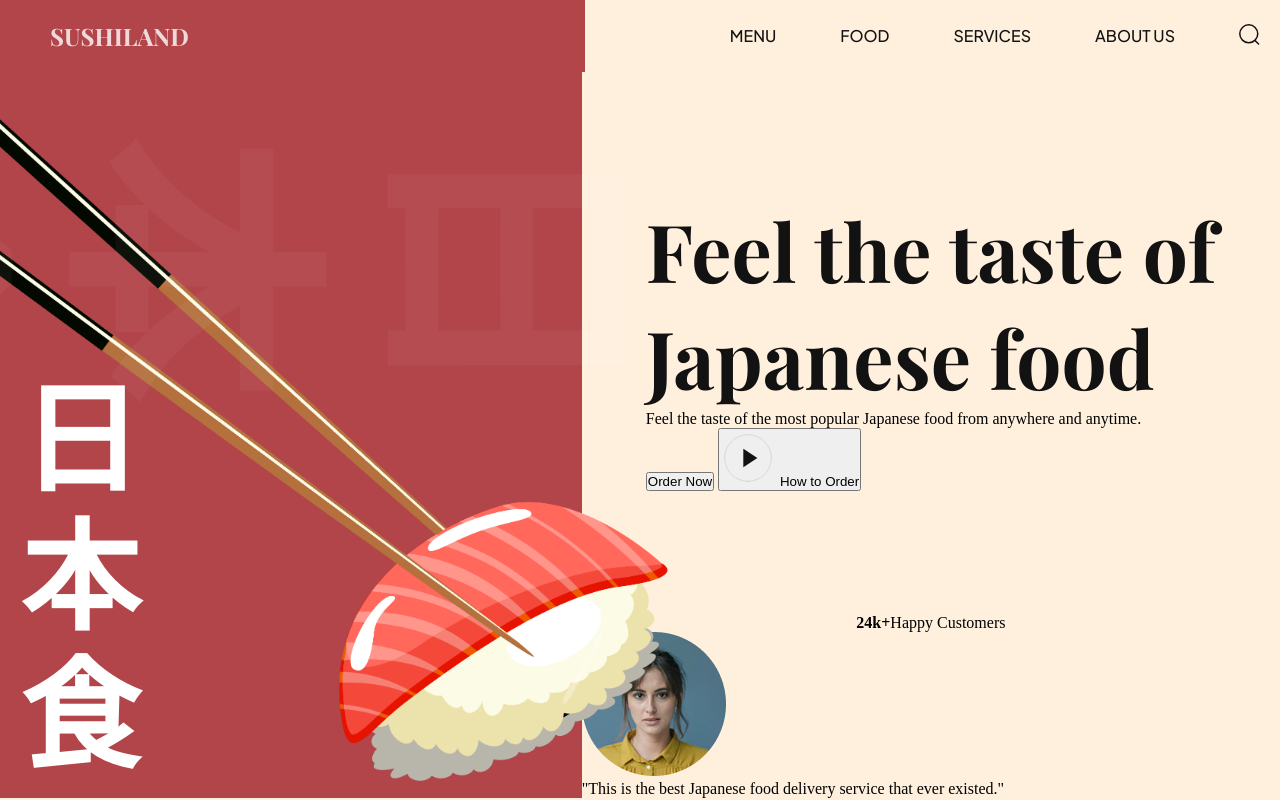
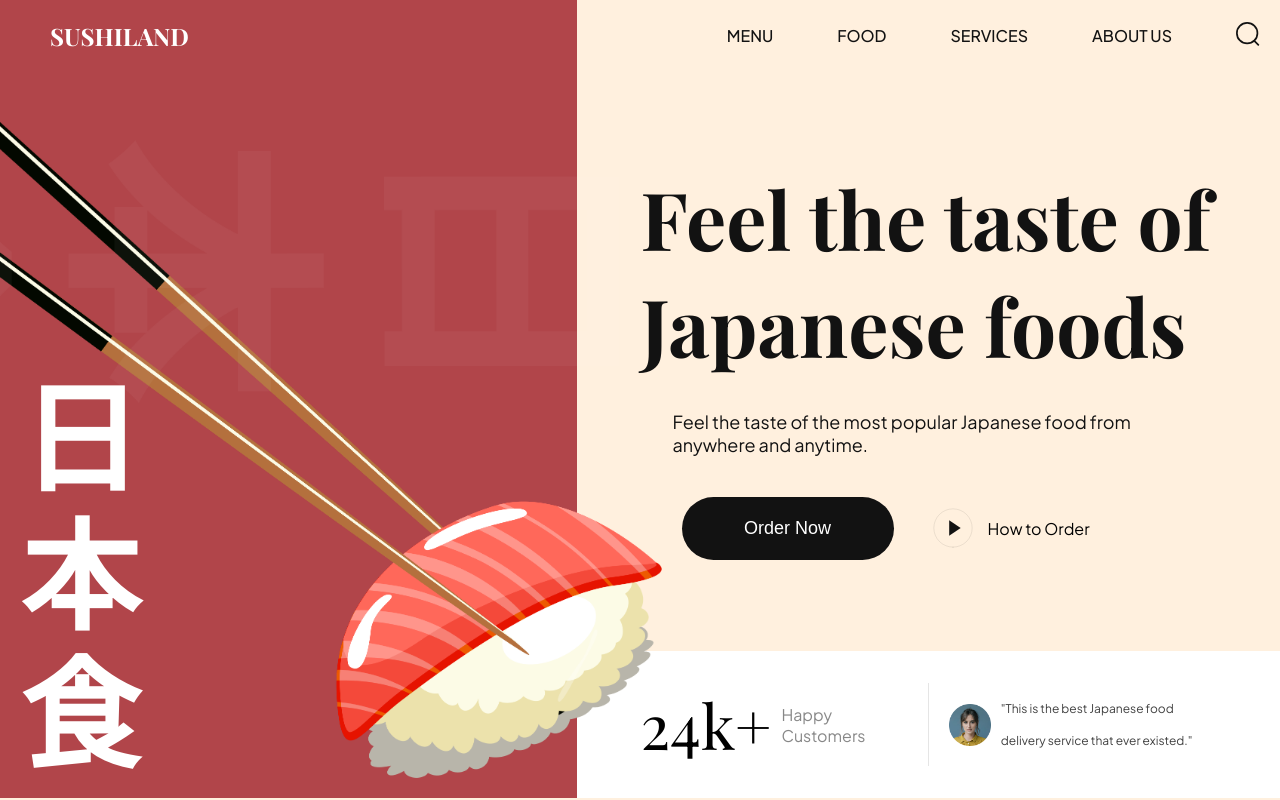
Before and after one commit to Souravbanerjeedata/sushiland-sushi-restaurant-landing-page, a website built with Vite: page index.html in a window 1280 px wide. Built offline with nearby package versions, Linux system fonts and the light colour scheme.

Commit message:
css update

```diff
--- a/css/sections/header.css
+++ b/css/sections/header.css
@@ -19,19 +19,18 @@
 }
 
 .header__logo h4 {
-  color: #fff;
   padding-left: 30px;
   font-weight: 700;
   font-size: 24px;
+  text-transform: uppercase;
   font-family: var(--playfair-display);
-  text-transform: uppercase;
-  opacity: 0.8;
+  color: #fff;
 }
 
 .header__menu,
 .header__menu-mobile {
   padding: 20px;
-  flex: 1.2;
+  flex: 1.236;
   display: flex;
   align-items: center;
   justify-content: flex-end;
@@ -40,11 +39,11 @@
 }
 
 .header__menu li {
+  font-weight: 500;
+  font-family: var(--plus-jakarta-sans);
+  color: var(--secondary-color);
   font-size: 16px;
-  font-family: var(--plus-jakarta-sans);
-  font-weight: 500;
   text-transform: uppercase;
-  color: var(--secondary-color);
   line-height: 20px;
   cursor: pointer;
   transition: all 0.2s;
@@ -54,10 +53,19 @@
   }
 }
 
+.header__menu li:active {
+  transform: scale(1);
+  font-weight: 500;
+}
+
+.header__menu li img {
+  width: 24px;
+  height: 24px;
+  object-fit: contain;
+}
+
 .header__menu-mobile {
   display: none;
+  gap: 20px;
+  position: relative;
 }
-
-.header__menu-mobile img {
-  cursor: pointer;
-}
--- a/css/sections/hero.css
+++ b/css/sections/hero.css
@@ -8,6 +8,7 @@
   flex: 1;
   display: flex;
   flex-direction: column;
+
   position: relative;
   z-index: 5;
 }
@@ -22,34 +23,36 @@
   position: absolute;
   inset: 0;
   width: 100%;
+
   background-color: var(--primary-color);
   z-index: -1;
 }
 
 .hero-image h2 {
-  font-weight: 700;
-  color: #fff;
-  font-size: 120px;
   position: absolute;
   bottom: 0;
   padding: 20px;
+
+  font-family: var(--playfair-display);
+  font-weight: 700;
+  font-size: 120px;
   line-height: 138px;
-  font-family: var(--playfair-display);
+  color: #fff;
 }
 
 .hero-content {
-  flex: 1.2;
+  flex: 1.22;
   display: flex;
   justify-content: space-between;
   flex-direction: column;
 }
 
 .hero-content-info {
+  padding: 64px;
   flex: 1;
   display: flex;
+  justify-content: center;
   flex-direction: column;
-  padding: 64px;
-  justify-content: center;
 }
 
 .hero-content-info h1 {
@@ -58,3 +61,106 @@
   font-family: var(--playfair-display);
   color: var(--secondary-color);
 }
+
+.hero-content-info p {
+  margin: 32px 0 0 32px;
+  color: var(--secondary-color);
+  font-family: var(--plus-jakarta-sans);
+  font-weight: 400;
+  font-size: 18px;
+}
+
+.hero-content__buttons {
+  display: flex;
+  flex-wrap: wrap;
+  margin: 41px 0 0 41px;
+  gap: 36px;
+}
+
+.hero-content__order-button {
+  padding: 20px;
+  border-radius: 36px;
+  min-width: 212px;
+  outline: none;
+  border: none;
+  background: var(--secondary-color);
+  cursor: pointer;
+  color: #fff;
+  font-weight: 500;
+  font-size: 18px;
+  line-height: 23px;
+}
+
+.hero-content__play-button {
+  border: none;
+  outline: none;
+  background: transparent;
+  display: flex;
+  align-items: center;
+  font-size: 16px;
+  line-height: 19px;
+  color: var(--black-200);
+  font-family: var(--plus-jakarta-sans);
+  cursor: pointer;
+}
+
+.hero-content__play-button img {
+  margin-right: 12px;
+
+  width: 46px;
+  height: 46px;
+  object-fit: contain;
+}
+
+.hero-content__testimonial {
+  display: flex;
+  flex-wrap: wrap;
+  padding: 32px 64px;
+  background-color: #fff;
+  gap: 20px;
+}
+
+.hero-content__customer {
+  flex: 1;
+  gap: 10px;
+}
+
+.hero-content__customer h4 {
+  font-size: 62px;
+  font-weight: 400;
+  font-family: var(--playfair-display);
+}
+
+.hero-content__customer p {
+  font-size: 16px;
+  font-weight: 400;
+  font-family: var(--plus-jakarta-sans);
+  color: var(--secondary-color);
+  opacity: 0.5;
+}
+
+.hero-content__review {
+  flex: 1;
+  display: flex;
+  align-items: center;
+  gap: 10px;
+
+  padding-left: 20px;
+  border-left: 1px solid rgba(2, 2, 2, 0.1);
+  min-width: 200px;
+}
+
+.hero-content__review img {
+  width: 42px;
+  height: 42px;
+  object-fit: contain;
+}
+
+.hero-content__review p {
+  font-size: 12px;
+  font-weight: 400;
+  line-height: 32px;
+  font-family: var(--plus-jakarta-sans);
+  color: var(--secondary-color);
+  opacity: 0.8;
+}
--- a/index.html
+++ b/index.html
@@ -33,16 +33,23 @@
     </header>
     <section class="hero">
       <div class="hero-image">
-        <img src="assets/sushi-1.png" alt="sushi">
-        <h2>
-          日<br>
-          本<br>
-          食</h2>
-          <div class="hero-image__overlay"></div>
+        <img
+          src="assets/sushi-1.png"
+          alt="sushi"
+          data-aos="fade-up"
+        />
+        <h2 data-aos="fade-up">
+          日 <br />
+          本 <br />
+          食
+        </h2>
+
+        <div class="hero-image__overlay"></div>
       </div>
+
       <div class="hero-content">
         <div class="hero-content-info" data-aos="fade-left">
-          <h1>Feel the taste of Japanese food</h1>
+          <h1>Feel the taste of Japanese foods</h1>
           <p>Feel the taste of the most popular Japanese food from anywhere and anytime.</p>
 
           <div class="hero-content__buttons">
```
